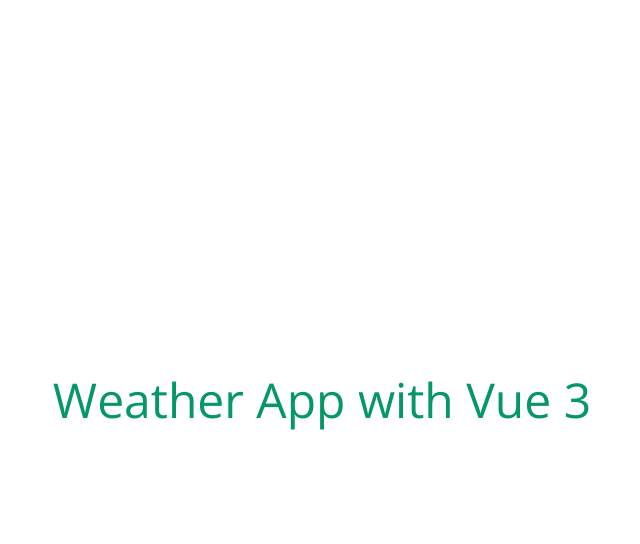
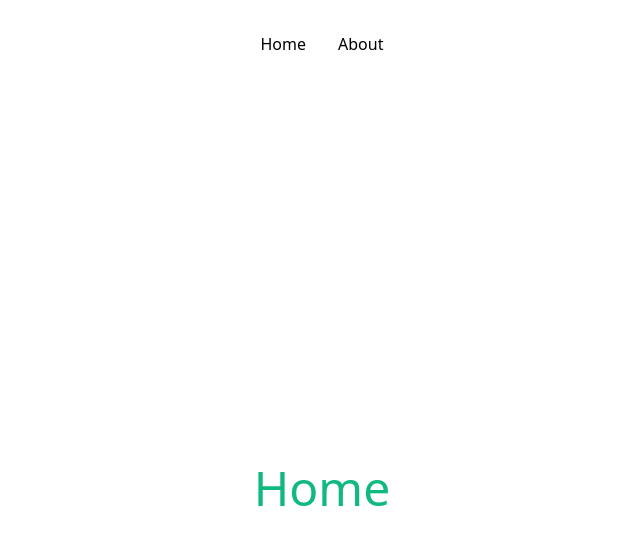
Before and after one commit to fancifulcrow/weather-app, a Vue app: page / in a window 1280 px wide. Shown: the top 544 px of the page, without its empty margins (318-958 px from the left). Built offline with nearby package versions, Linux system fonts and the light colour scheme.

Commit message:
Project Initialization (redone)

```diff
--- a/index.html
+++ b/index.html
@@ -4,12 +4,7 @@
     <meta charset="UTF-8">
     <link rel="icon" href="/favicon.ico">
     <meta name="viewport" content="width=device-width, initial-scale=1.0">
-
-    <link rel="preconnect" href="https://fonts.googleapis.com">
-    <link rel="preconnect" href="https://fonts.gstatic.com" crossorigin>
-    <link href="https://fonts.googleapis.com/css2?family=Open+Sans:wght@300;400;500&display=swap" rel="stylesheet">
-
-    <title>Weather App</title>
+    <title>Personal Weather App</title>
   </head>
   <body>
     <div id="app"></div>
--- a/src/App.vue
+++ b/src/App.vue
@@ -1,9 +1,17 @@
 <template>
-  <div class="flex w-full h-screen">
-    <h1 class="text-5xl font-OpenSans text-emerald-600 text-center m-auto">Weather App with Vue 3</h1>
+  <div class="relative">
+    <div class="top-0 sticky p-8 flex justify-center items-center gap-8">
+      <RouterLink to="/">Home</RouterLink>
+      <RouterLink to="/about">About</RouterLink>
+    </div>
+    <RouterView/>
   </div>
 </template>
 
 <script setup>
+import {RouterLink, RouterView} from "vue-router";
+</script>
 
-</script>
+<style lang="scss" scoped>
+
+</style>
--- a/src/assets/style.css
+++ /dev/null
@@ -1,3 +0,0 @@
-@tailwind base;
-@tailwind components;
-@tailwind utilities;
--- a/src/router/index.js
+++ b/src/router/index.js
@@ -9,6 +9,14 @@ const router = createRouter({
       name: 'home',
       component: HomeView
     },
+    {
+      path: '/about',
+      name: 'about',
+      // route level code-splitting
+      // this generates a separate chunk (About.[hash].js) for this route
+      // which is lazy-loaded when the route is visited.
+      component: () => import('../views/AboutView.vue')
+    }
   ]
 })
 
--- /dev/null
+++ b/src/style.css
@@ -0,0 +1,13 @@
+@tailwind base;
+@tailwind components;
+@tailwind utilities;
+
+@layer base{
+    h1 {
+        @apply text-5xl;
+    }
+}
+
+@layer components{
+
+}
--- /dev/null
+++ b/src/views/AboutView.vue
@@ -0,0 +1,15 @@
+<template>
+  <div class="flex justify-center items-center text-center w-full h-screen">
+    <h1 class="text-emerald-900">
+      About
+    </h1>
+  </div>
+</template>
+
+<script setup>
+
+</script>
+
+<style lang="scss" scoped>
+
+</style>
--- a/src/views/HomeView.vue
+++ b/src/views/HomeView.vue
@@ -1,9 +1,15 @@
+<template>
+  <div class="flex justify-center items-center w-full h-screen text-center">
+    <h1 class="text-emerald-500">
+      Home
+    </h1>
+  </div>
+</template>
+
 <script setup>
 
 </script>
 
-<template>
-  <main>
+<style lang="scss" scoped>
 
-  </main>
-</template>
+</style>
--- a/tailwind.config.js
+++ b/tailwind.config.js
@@ -1,10 +1,15 @@
 /** @type {import('tailwindcss').Config} */
 module.exports = {
-  content: ["./index.html", "./src/**/*.{vue,js,ts,jsx,tsx}",],
+  content: ["./index.html", "./src/**/*.{vue,js,ts,jsx,tsx}", ],
   theme: {
-    extend: {},
-    fontFamily: {
-      OpenSans: ["'Open Sans', sans-serif"],
+    extend: {
+      colors: {
+        "primary-Color" : "#dddddd",
+        "secondary-Color" : "#333333",
+      },
+      fontFamily: {
+
+      },
     },
   },
   plugins: [],
--- a/vite.config.js
+++ b/vite.config.js
@@ -5,7 +5,9 @@ import vue from '@vitejs/plugin-vue'
 
 // https://vitejs.dev/config/
 export default defineConfig({
-  plugins: [vue()],
+  plugins: [
+    vue(),
+  ],
   resolve: {
     alias: {
       '@': fileURLToPath(new URL('./src', import.meta.url))
```
Also changed, not shown: package.json (+7 -7 lines), src/main.js (+7 -7 lines), 1 other file (tests, documents, lock files or other folders).
